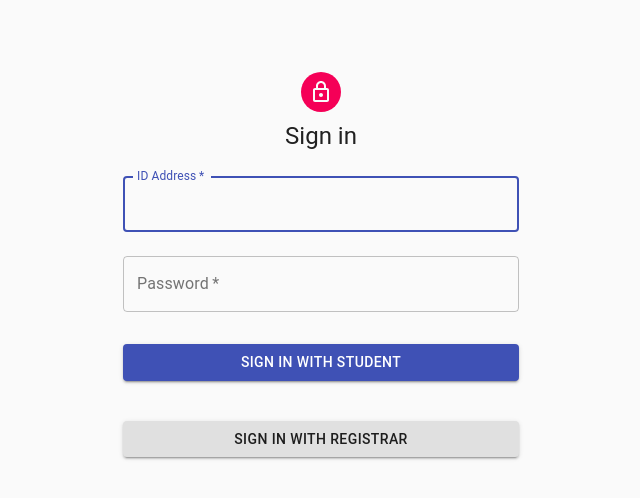
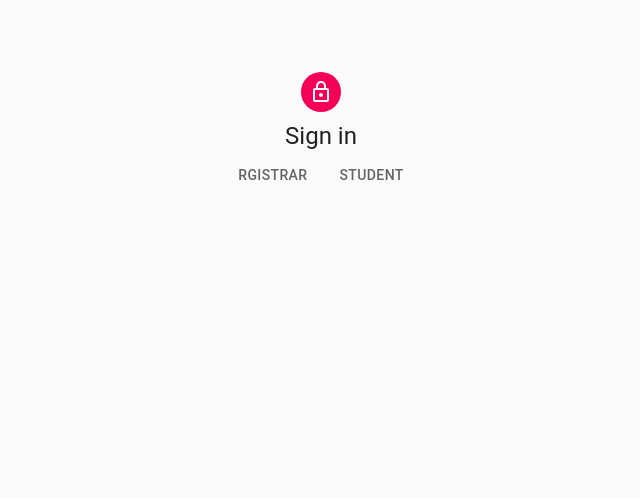
Before and after one commit to Bow123580/demo, a React (Create React App) app in the folder frontend/: page / in a window 1280 px wide. Shown: the top 498 px of the page, without its empty margins (319-959 px from the left). Built offline with nearby package versions, Linux system fonts and the light colour scheme.

Commit message:
แก้ทำเป็น tabs
จะทำกลับมาเหมือนเดิมก็ได้ ลองดูจ้าา

```diff
--- a/frontend/src/components/Signin.tsx
+++ b/frontend/src/components/Signin.tsx
@@ -10,9 +10,46 @@ import MuiAlert, { AlertProps } from "@material-ui/lab/Alert";
 import { makeStyles } from "@material-ui/core/styles";
 import Container from "@material-ui/core/Container";
 import { SigninInterface } from "../models/ISignin";
+import Box from '@material-ui/core/Box';
+import Tabs from '@mui/material/Tabs';
+import Tab from '@mui/material/Tab';
+
 
 function Alert(props: AlertProps) {
   return <MuiAlert elevation={6} variant="filled" {...props} />;
+}
+
+interface TabPanelProps {
+    children?: React.ReactNode;
+    index: any;
+    value: any;
+  }
+
+  function TabPanel(props: TabPanelProps) {
+    const { children, value, index, ...other } = props;
+
+    return (
+      <div
+        role="tabpanel"
+        hidden={value !== index}
+        id={`simple-tabpanel-${index}`}
+        aria-labelledby={`simple-tab-${index}`}
+        {...other}
+      >
+        {value === index && (
+          <Box p={3}>
+            <Typography>{children}</Typography>
+          </Box>
+        )}
+      </div>
+    );
+  }
+
+function a11yProps(index: number) {
+    return {
+      id: `full-width-tab-${index}`,
+      'aria-controls': `full-width-tabpanel-${index}`,
+    };
 }
 
 const useStyles = makeStyles((theme) => ({
@@ -28,6 +65,10 @@ function SignIn() {
   const [signin, setSignin] = useState<Partial<SigninInterface>>({});
   const [success, setSuccess] = useState(false);
   const [error, setError] = useState(false);
+  const [value, setValue] = React.useState('0');
+
+  const handleChange = (event: React.SyntheticEvent, newValue: string) => {
+    setValue(newValue);}
 
   const loginStudent = () => {
     const apiUrl = "http://localhost:8080/student/login";
@@ -43,6 +84,7 @@ function SignIn() {
           setSuccess(true);
           localStorage.setItem("token", res.data.token);
           localStorage.setItem("uid", res.data.id);
+          localStorage.setItem("role", "student");//ส่ง id มาพร้อมกับ token
           window.location.reload()
         } else {
           setError(true);
@@ -64,6 +106,7 @@ function SignIn() {
           setSuccess(true);
           localStorage.setItem("token", res.data.token);
           localStorage.setItem("uid", res.data.id);
+          localStorage.setItem("role", "registrar");//ส่ง id มาพร้อมกับ token
           window.location.reload()
         } else {
           setError(true);
@@ -96,7 +139,7 @@ function SignIn() {
       </Snackbar>
       <Snackbar open={error} autoHideDuration={6000} onClose={handleClose}>
         <Alert onClose={handleClose} severity="error">
-          อีเมลหรือรหัสผ่านไม่ถูกต้อง
+          ไอดีหรือรหัสผ่านไม่ถูกต้อง
         </Alert>
       </Snackbar>
       <CssBaseline />
@@ -107,6 +150,13 @@ function SignIn() {
         <Typography component="h1" variant="h5">
           Sign in
         </Typography>
+        <Tabs
+        value={value}
+        onChange={handleChange} textColor="secondary" indicatorColor="secondary" aria-label="secondary tabs example" >
+        <Tab  label="Rgistrar" {...a11yProps(0)} />
+        <Tab  label="Student"  {...a11yProps(1)}/>
+      </Tabs>
+       <TabPanel value={value} index={0}>
 
        <form className={classes.form} noValidate>
           <TextField
@@ -122,7 +172,6 @@ function SignIn() {
             value={signin.UserCode || ""}
             onChange={handleInputChange}
             />
-
               <TextField
                 variant="outlined"
                 margin="normal"
@@ -136,7 +185,45 @@ function SignIn() {
                 value={signin.Password || ""}
                 onChange={handleInputChange}
               />
-
+              <Button
+                fullWidth
+                variant="contained"
+                color="primary"
+                className={classes.submit}
+                onClick={loginRegistrar}
+              >
+                Sign In
+              </Button>
+            </form>
+          </TabPanel>
+          <TabPanel value={value} index={1}>
+          <form className={classes.form} noValidate>
+            <TextField
+              variant="outlined"
+              margin="normal"
+              required
+              fullWidth
+              id="UserCode"
+              label="ID Address"
+              name="UserCode"
+              autoComplete="usercode"
+              autoFocus
+              value={signin.UserCode || ""}
+              onChange={handleInputChange}
+            />
+              <TextField
+                variant="outlined"
+                margin="normal"
+                required
+                fullWidth
+                name="Password"
+                label="Password"
+                type="password"
+                id="Password"
+                autoComplete="current-password"
+                value={signin.Password || ""}
+                onChange={handleInputChange}
+              />
               <Button
                 fullWidth
                 variant="contained"
@@ -144,22 +231,12 @@ function SignIn() {
                 className={classes.submit}
                 onClick={loginStudent}
               >
-            Sign In With Student
-          </Button>
-
-          <Button
-            fullWidth
-            variant="contained"
-            color="default"
-            className={classes.submit}
-            onClick={loginRegistrar}
-          >
-            Sign In With Registrar
+                Sign In
               </Button>
             </form>
+          </TabPanel>
         </div>
     </Container>
   );
 }
-
 export default SignIn;
```
Lines whose indentation alone changed are shown as unchanged.
